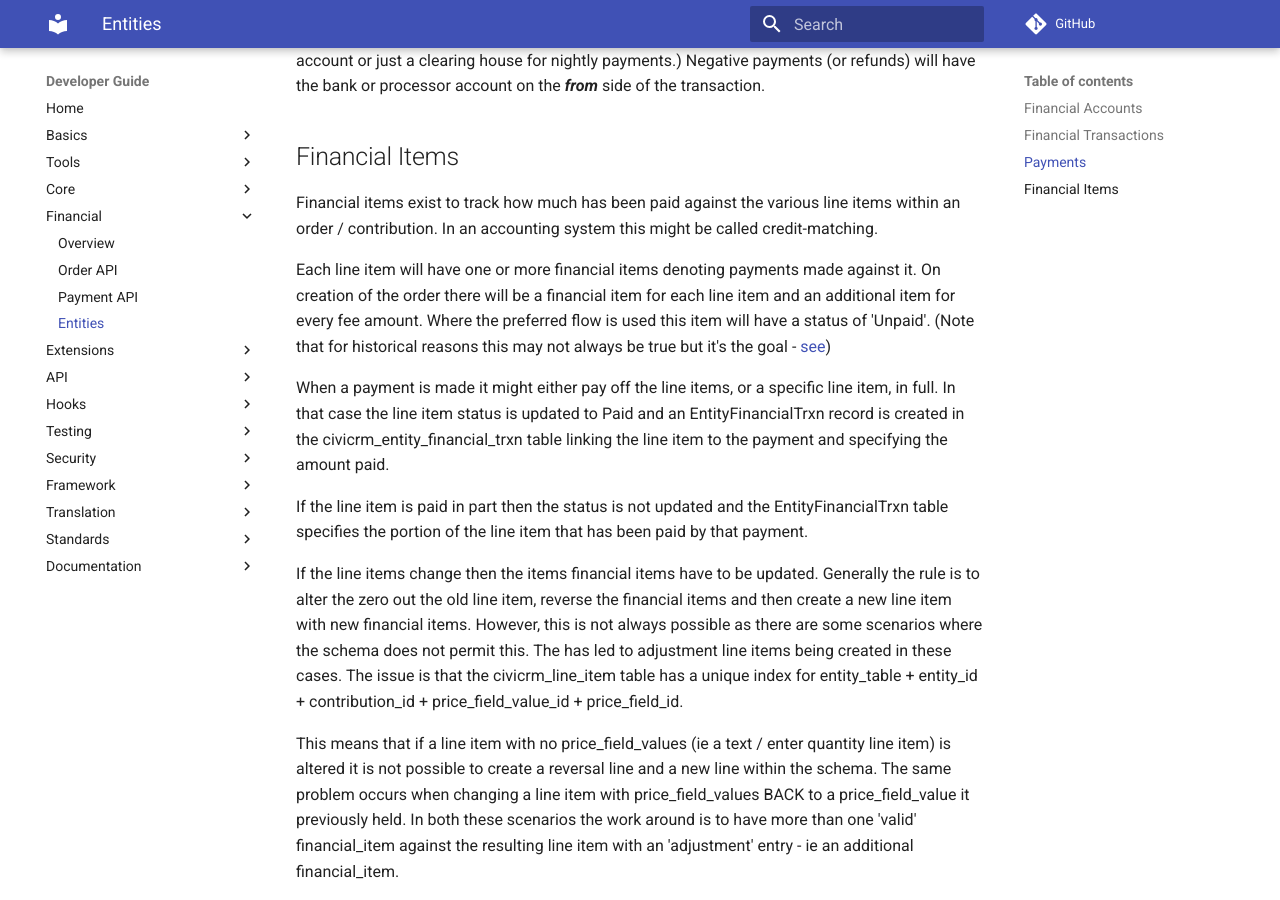
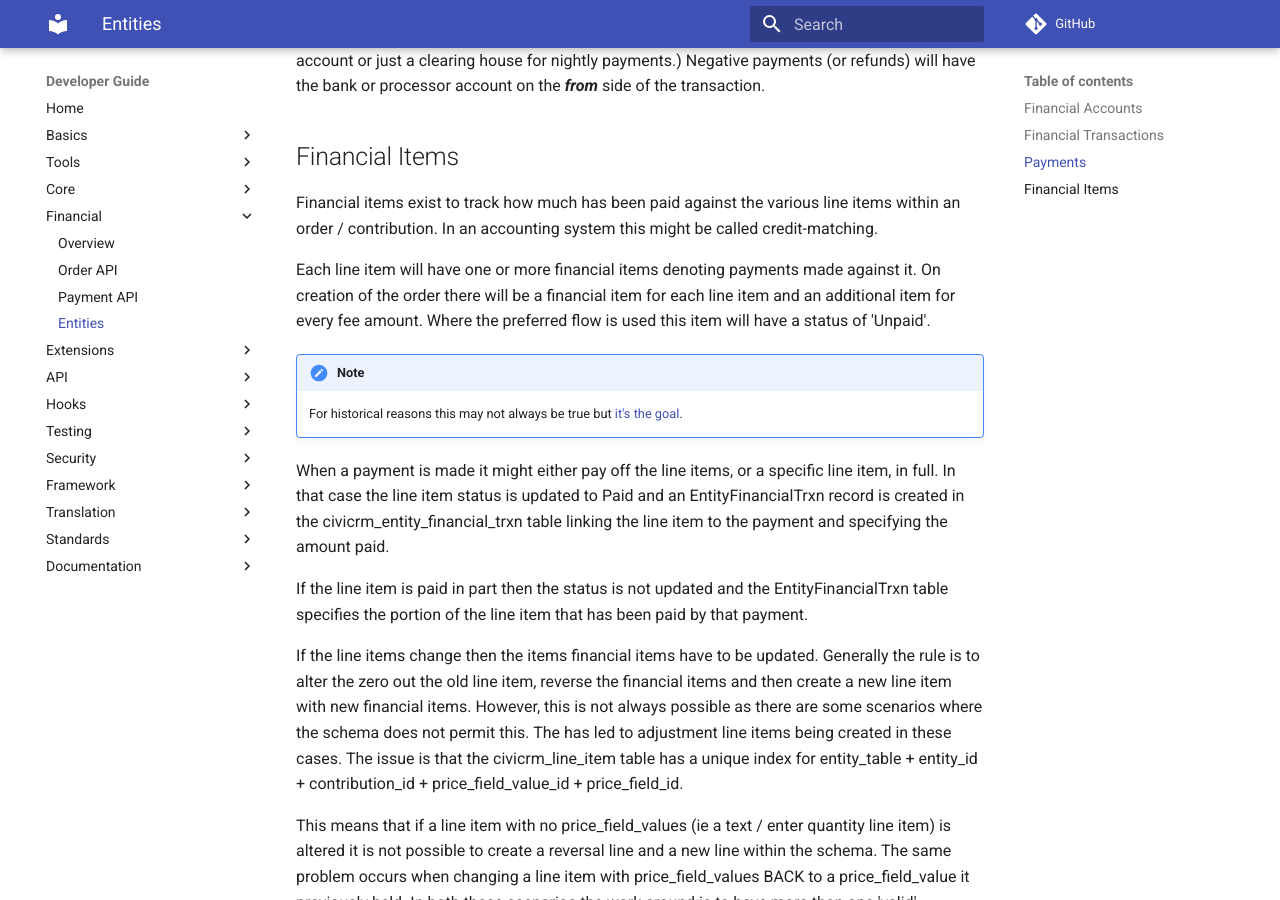
Before and after one commit to civicrm/civicrm-dev-docs, an MkDocs documentation site: the page built from docs/financial/financialentities.md, in a window 1280 px wide and 900 px high, scrolled down 2363 px. Built offline with MkDocs 1.6.1 and Material for MkDocs 9.7.7, drawn with Linux system fonts in a browser that asks for light colours; comment, search, counter and statistics services are not loaded; old or Windows-style settings are respelled for this version of MkDocs.

Commit message:
Update docs/financial/financialentities.md
Co-Authored-By: Mikey O'Toole <mikey@mjco.uk>

```diff
--- a/docs/financial/financialentities.md
+++ b/docs/financial/financialentities.md
@@ -64,7 +64,10 @@ In an accounting system this might be called credit-matching.
 
 Each line item will have one or more financial items denoting payments made against it. On creation of the order there
 will be a financial item for each line item and an additional item for every fee amount. Where the preferred flow is used
-this item will have a status of 'Unpaid'. (Note that for historical reasons this may not always be true but it's the goal - [see](https://github.com/civicrm/civicrm-dev-docs/issues/712))
+this item will have a status of 'Unpaid'.
+
+!!! note
+    For historical reasons this may not always be true but [it's the goal](https://github.com/civicrm/civicrm-dev-docs/issues/712).
 
 When a payment is made it might either pay off the line items, or a specific line item, in full. In that case the line item
 status is updated to Paid and an EntityFinancialTrxn record is created in the civicrm_entity_financial_trxn table linking
```
